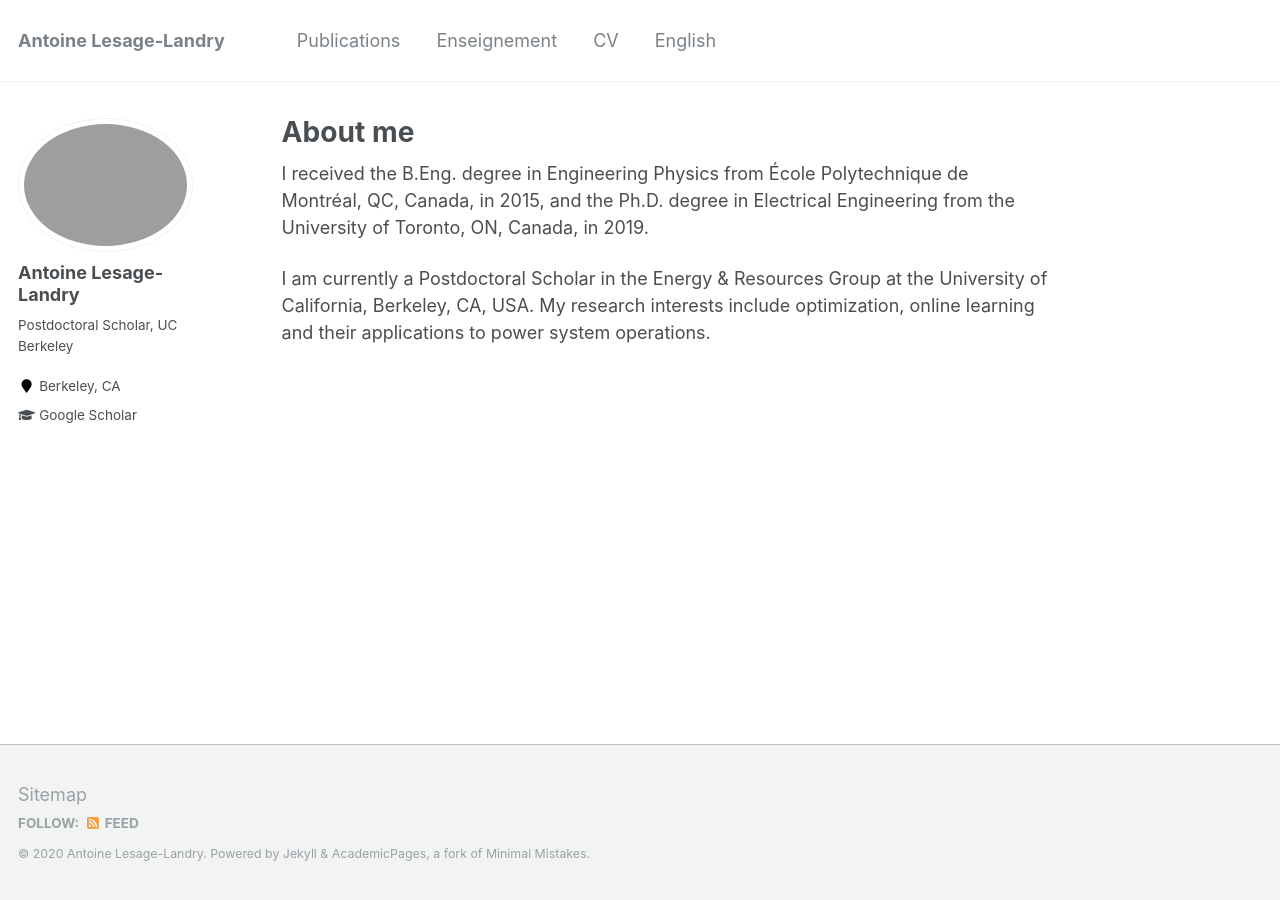
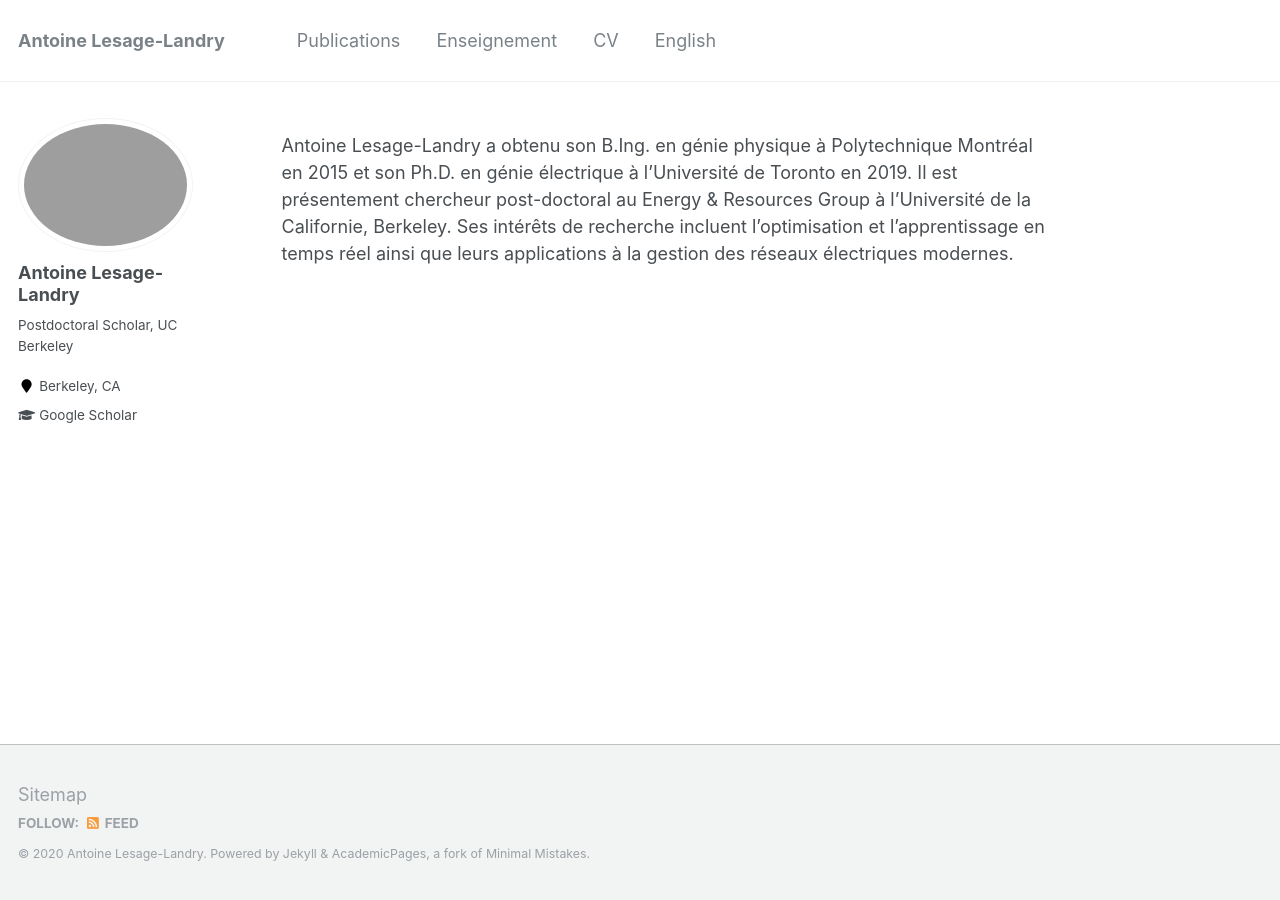
Before and after one commit to alesagelandry/fr, a Jekyll site: the page built from _pages/about.md, in a window 1280 px wide. Built offline with Jekyll 4.4.1, drawn with Linux system fonts in a browser that asks for light colours.

Commit message:
Update about.md

```diff
--- a/_pages/about.md
+++ b/_pages/about.md
@@ -1,13 +1,11 @@
 ---
 permalink: /
-title: "About me"
-excerpt: "About me"
+title: ""
+excerpt: ""
 author_profile: true
 redirect_from:
   - /about/
   - /about.html
 ---
 
-I received the B.Eng. degree in Engineering Physics from École Polytechnique de Montréal, QC, Canada, in 2015, and the Ph.D. degree in Electrical Engineering from the University of Toronto, ON, Canada, in 2019.
-
-I am currently a Postdoctoral Scholar in the Energy & Resources Group at the University of California, Berkeley, CA, USA. My research interests include optimization, online learning and their applications to power system operations.
+Antoine Lesage-Landry a obtenu son B.Ing. en génie physique à Polytechnique Montréal en 2015 et son Ph.D. en génie électrique à l'Université de Toronto en 2019. Il est présentement chercheur post-doctoral au Energy & Resources Group à l'Université de la Californie, Berkeley. Ses intérêts de recherche incluent l'optimisation et l'apprentissage en temps réel ainsi que leurs applications à la gestion des réseaux électriques modernes.
```
